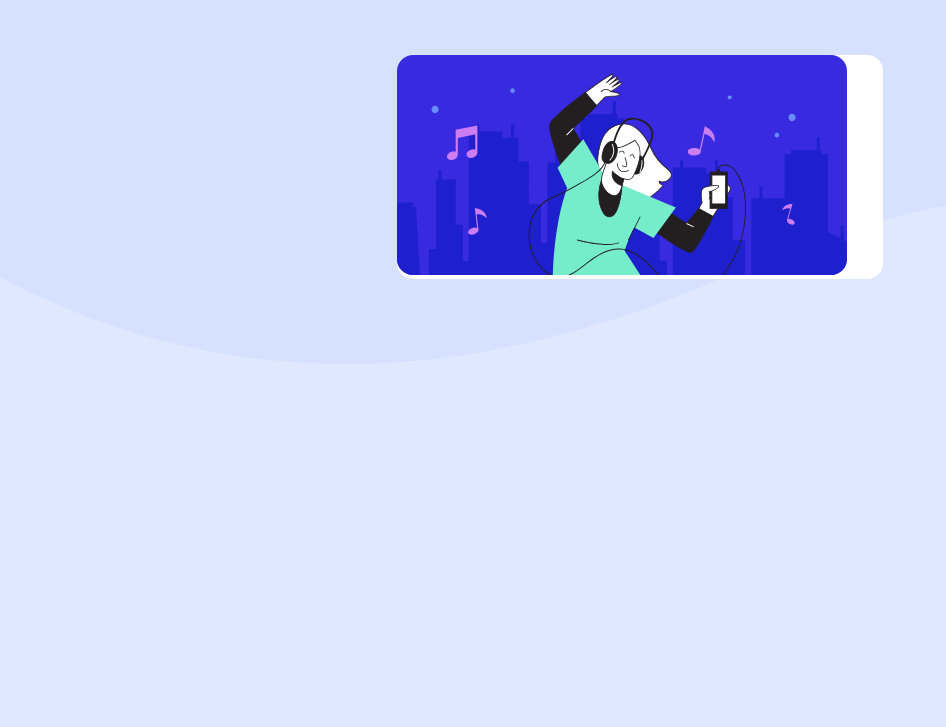
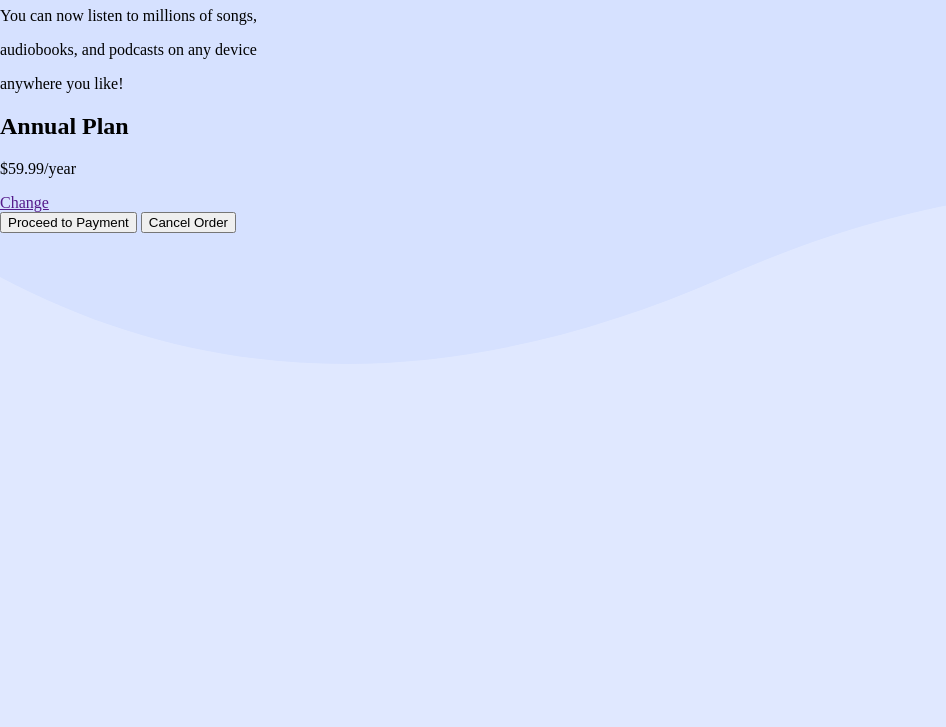
Before and after one commit to augustofaggion/order_Sumary_component, a plain HTML site: page index.html in a window 1280 px wide. Shown: the part 73-800 px from the top of the page, without its empty margins (0-946 px from the left). Drawn offline with Linux system fonts and the light colour scheme.

Commit message:
html structure

```diff
--- a/index.html
+++ b/index.html
@@ -8,16 +8,33 @@
     <link rel="stylesheet" href="styles.css">
 </head>
 <body>
-    <main id="main">
-        <div class="container">
-            <div class="images">
-                <img src="./img/illustration-hero.svg" alt="">
+    <div class="container">
+        <div class="img-container">
+            <div class="img">
+                <!-- TODO here comes img -->
             </div>
-            <div class="text">
-                <h1></h1>
-                <p></p>
-
+            <div class="introduction">
+                <h1>Order Sumary</h1>
+                <p>You can now listen to millions of songs,</p>
+                <p>audiobooks, and podcasts on any device</p>
+                <p>anywhere you like!</p>
+            </div>
+            <div class="plan-box">
+                <div class="icon">
+                    <!-- TODO here comes item -->
+                </div>
+                <div class="text-plan-box">
+                    <h2>Annual Plan</h2>
+                    <p>$59.99/year</p>
+                </div>
+                <div class="box-link">
+                    <a href="">Change</a>
+                </div>
+            </div>
+            <div class="btn-box">
+                <button class="btn-pro">Proceed to Payment</button>
+                <button class="btn-cancel">Cancel Order</button>
             </div>
         </div>
-    </main>
+    </div>
 </html>
--- a/styles.css
+++ b/styles.css
@@ -8,15 +8,6 @@ body {
     box-sizing: border-box;
 }
 
-.container {
-    background-color: #fff;
-    width: 38%;
-    margin: 8rem auto;
-    display: flex;
-    border-radius: 1rem;
+.container{
+
 }
-
-.images img{
-    border-radius: 1rem;
-    width: 100%;
-}
```
